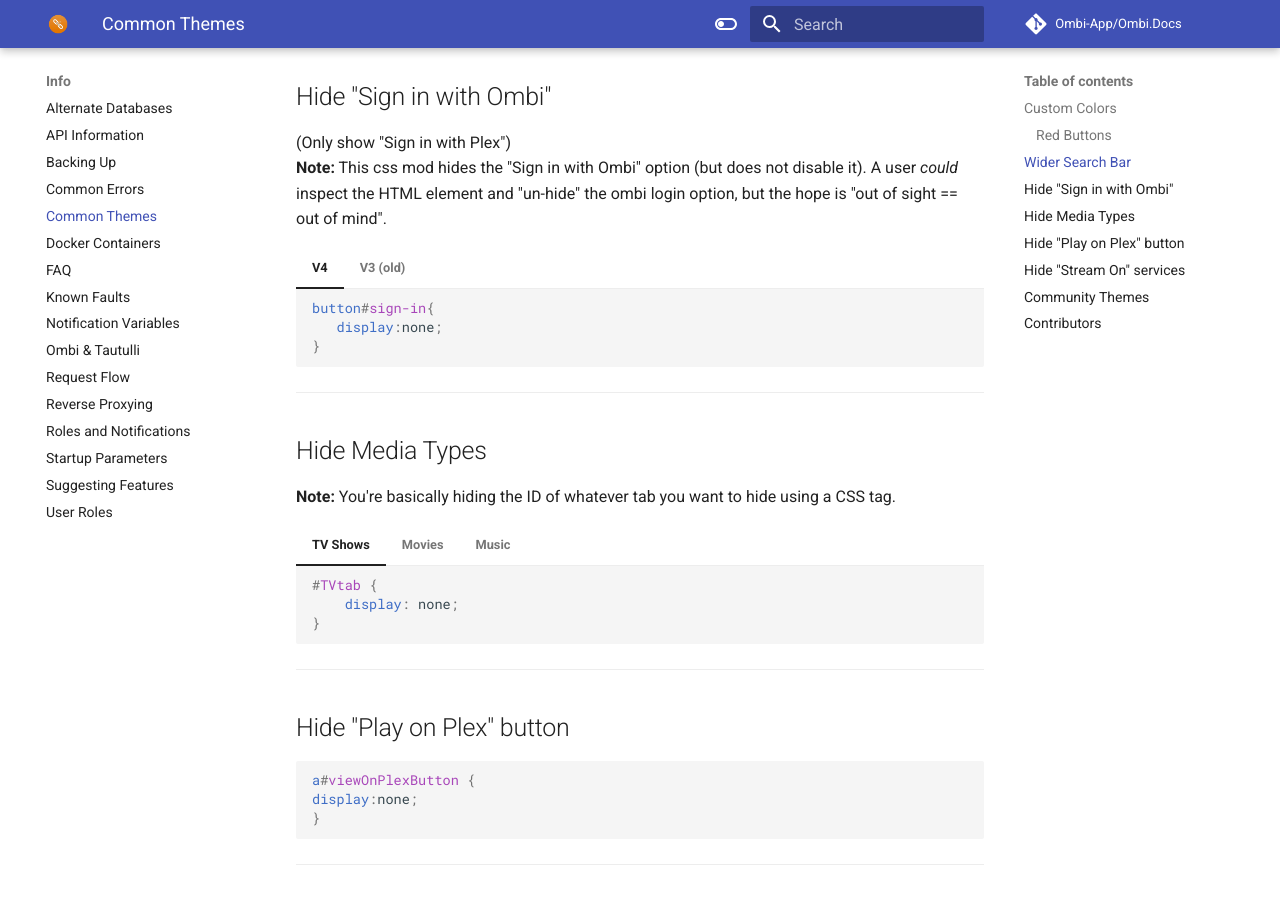
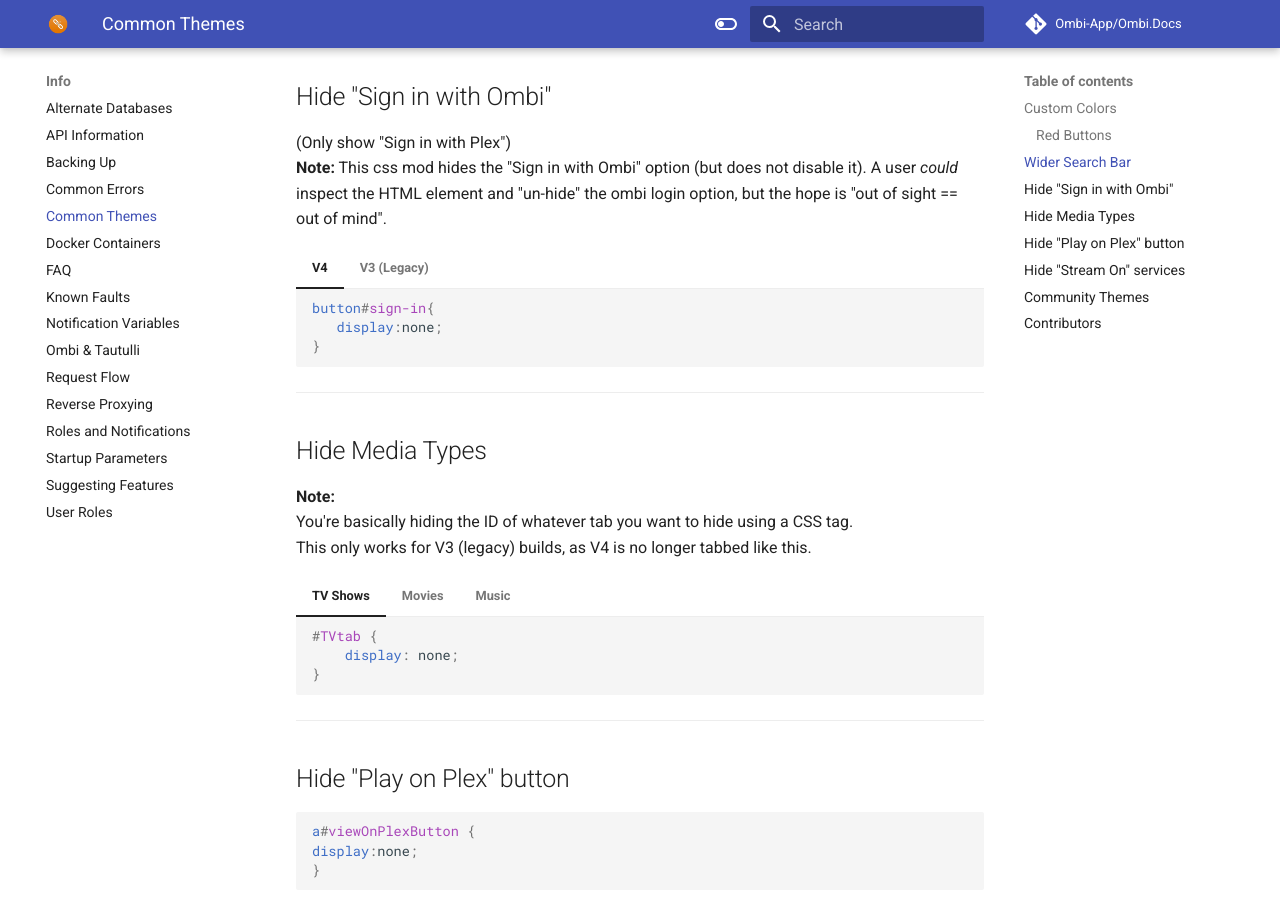
Before and after one commit to Ombi-app/Ombi.Docs, an MkDocs documentation site: the page built from docs/info/common-themes.md, in a window 1280 px wide and 900 px high, scrolled down 1423 px. Built offline with MkDocs 1.6.1 and Material for MkDocs 9.7.7, drawn with Linux system fonts in a browser that asks for light colours; comment, search, counter and statistics services are not loaded.

Commit message:
Mark v3 as legacy in docs.

````diff
--- a/docs/info/common-themes.md
+++ b/docs/info/common-themes.md
@@ -85,7 +85,7 @@
     }
     ```
 
-=== "V3 (old)"
+=== "V3 (Legacy)"
 
     ``` css
     .login-buttons button:nth-of-type(1) {
@@ -97,7 +97,9 @@
 
 ## Hide Media Types
 
-**Note:** You're basically hiding the ID of whatever tab you want to hide using a CSS tag.
+**Note:**
+You're basically hiding the ID of whatever tab you want to hide using a CSS tag.
+This only works for V3 (legacy) builds, as V4 is no longer tabbed like this.
 
 === "TV Shows"
 
````
